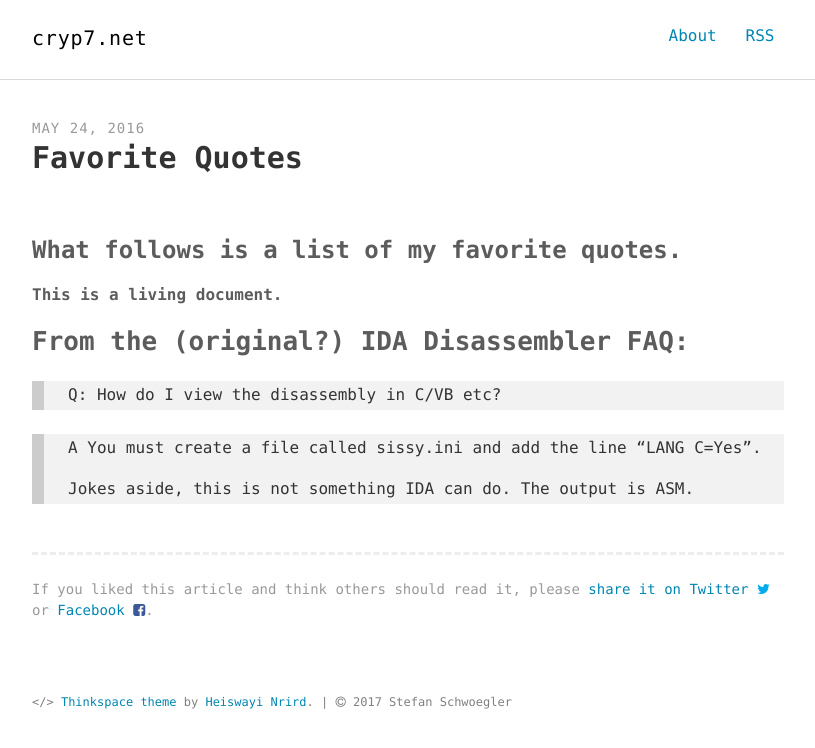
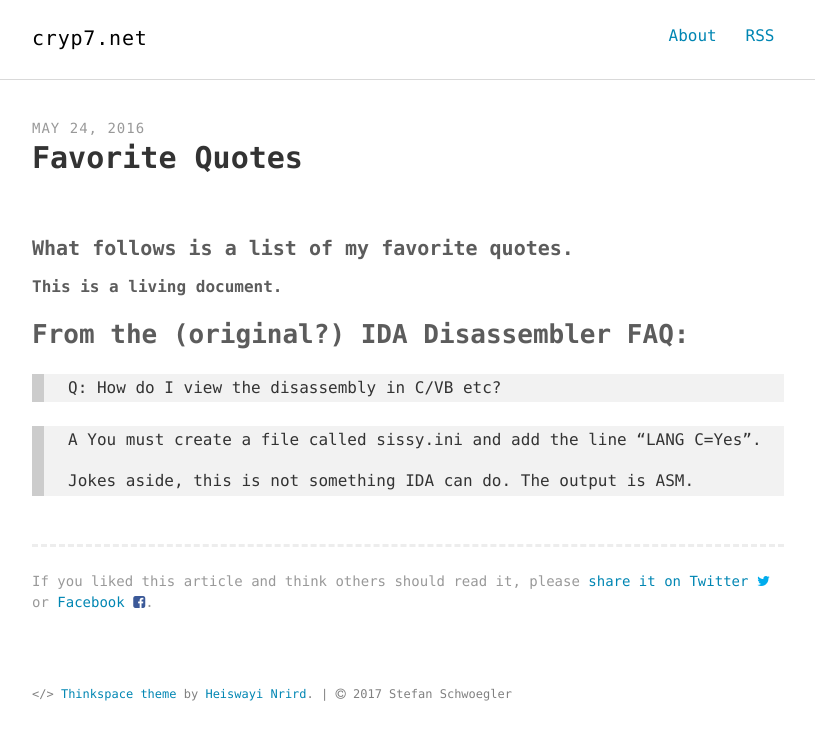
Before and after one commit to enkaskal/enkaskal.github.io, a Jekyll site: the page built from _posts/2016-05-24-favorite-quotes.md, in a window 1280 px wide. Shown: the top 748 px of the page, without its empty margins (232-1047 px from the left). Built offline with Jekyll 4.4.1, drawn with Linux system fonts in a browser that asks for light colours.

Commit message:
another level

```diff
--- a/_posts/2016-05-24-favorite-quotes.md
+++ b/_posts/2016-05-24-favorite-quotes.md
@@ -4,7 +4,7 @@ title: "Favorite Quotes"
 description: "What follows is a list of my favorite quotes. It is a living document."
 keywords: "Favorite Quotes"
 ---
-### What follows is a list of my favorite quotes.
+#### What follows is a list of my favorite quotes.
 
 __This is a living document.__
 
```
